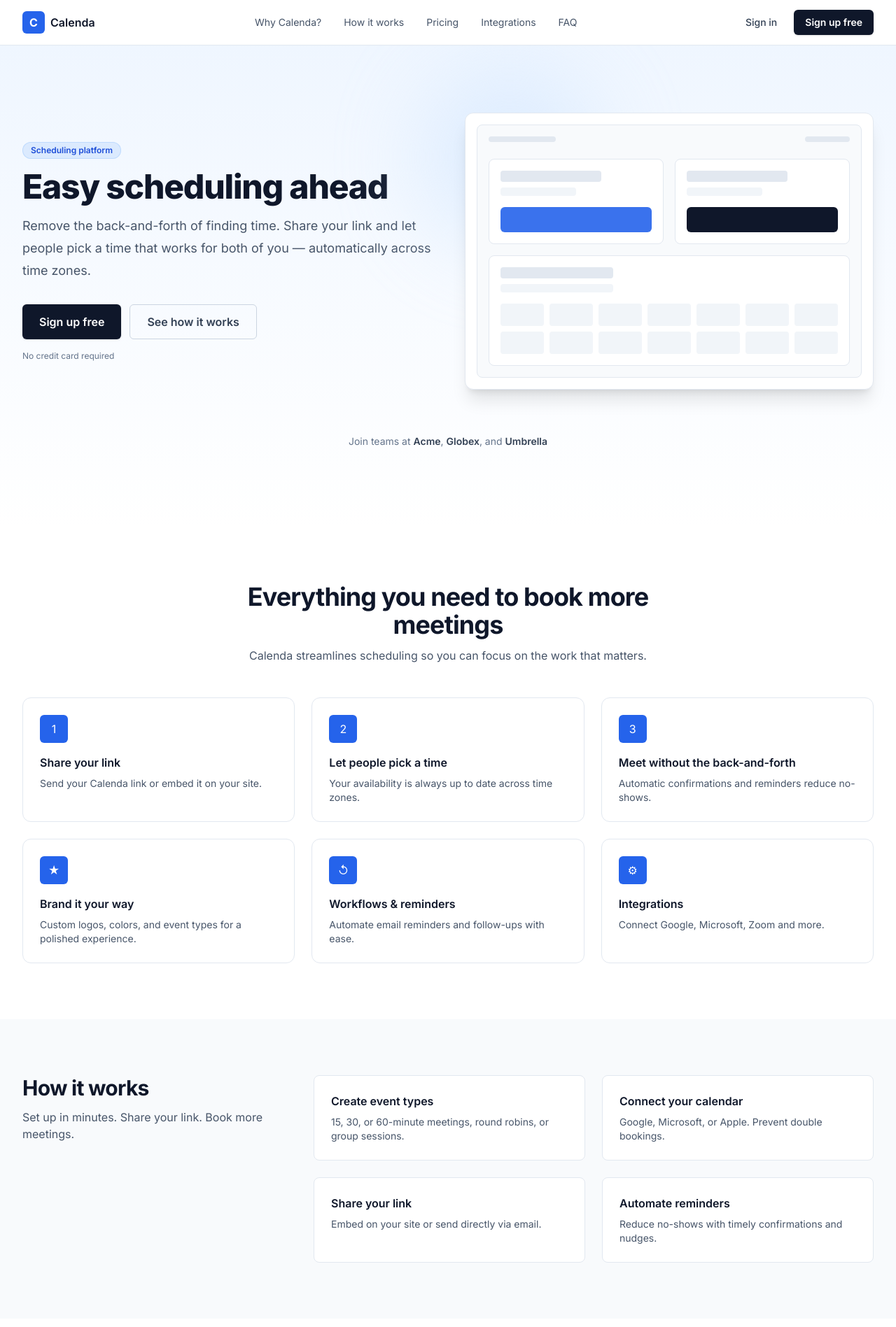
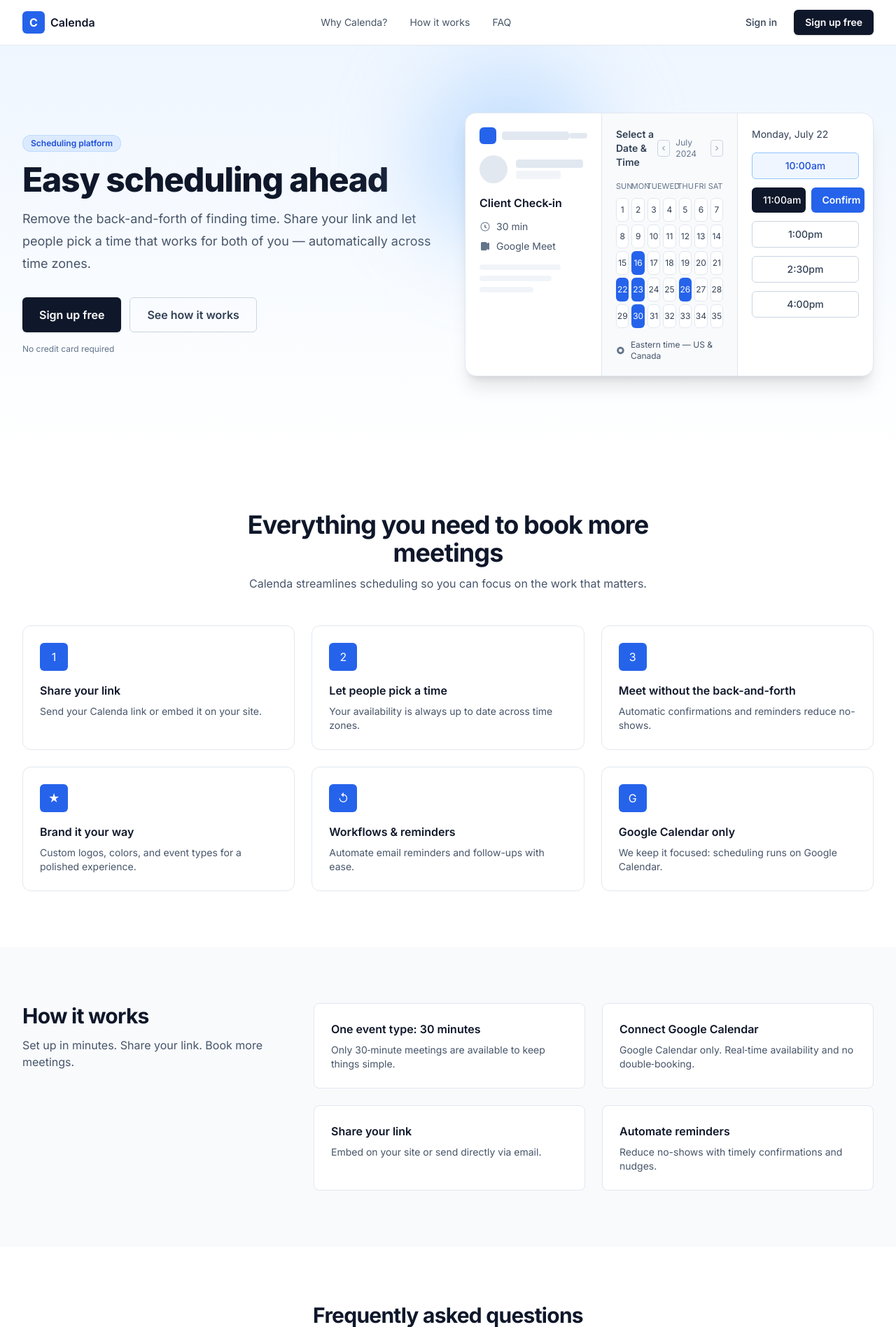
Before and after one commit to truecosmic2025/appointment_booking_system1, a Flask app: page / in a window 1280 px wide. Shown: the top 1897 px of the page at 70% size. Run offline with Flask 3, Linux system fonts and the light colour scheme; some libraries are stand-ins or nearby versions.

Commit message:
right column hero image

```diff
--- a/app/templates/base.html
+++ b/app/templates/base.html
@@ -51,8 +51,6 @@
           <nav class="hidden md:flex items-center gap-8 text-sm text-slate-600">
             <a class="hover:text-slate-900" href="#features">Why Calenda?</a>
             <a class="hover:text-slate-900" href="#how">How it works</a>
-            <a class="hover:text-slate-900" href="#pricing">Pricing</a>
-            <a class="hover:text-slate-900" href="#integrations">Integrations</a>
             <a class="hover:text-slate-900" href="#faq">FAQ</a>
           </nav>
           <div class="hidden md:flex items-center gap-3">
@@ -68,8 +66,6 @@
         <div class="mx-auto max-w-7xl px-4 py-3 space-y-2 text-sm">
           <a class="block py-2" href="#features">Why Calenda?</a>
           <a class="block py-2" href="#how">How it works</a>
-          <a class="block py-2" href="#pricing">Pricing</a>
-          <a class="block py-2" href="#integrations">Integrations</a>
           <div class="flex items-center gap-3 pt-2">
             <a href="#" class="px-3 py-2 text-sm font-medium text-slate-700 hover:text-slate-900">Sign in</a>
             <a href="#cta" class="rounded-md bg-slate-900 px-4 py-2 text-sm font-semibold text-white shadow hover:bg-slate-800">Sign up free</a>
--- a/app/templates/index.html
+++ b/app/templates/index.html
@@ -20,41 +20,93 @@
           <p class="mt-4 text-xs text-slate-500">No credit card required</p>
         </div>
         <div class="relative">
-          <div class="absolute -top-16 -left-16 h-64 w-64 rounded-full bg-brand-200 blur-3xl opacity-40"></div>
-          <div class="relative rounded-xl border border-slate-200 bg-white p-4 shadow-xl">
-            <div class="rounded-lg border border-slate-200 bg-slate-50 p-4">
-              <div class="flex items-center justify-between">
-                <div class="h-2 w-24 rounded bg-slate-200"></div>
-                <div class="h-2 w-16 rounded bg-slate-200"></div>
+          <div class="absolute -top-16 -left-16 h-64 w-64 rounded-full bg-brand-300 blur-3xl opacity-50 pointer-events-none"></div>
+          <div class="relative z-10 rounded-2xl border border-slate-200 bg-white shadow-xl">
+            <div class="grid grid-cols-1 md:grid-cols-3 divide-y md:divide-y-0 md:divide-x divide-slate-200">
+              <!-- Left: Event/Coach -->
+              <div class="p-5">
+                <div class="flex items-center justify-between">
+                  <div class="flex items-center gap-2">
+                    <div class="h-6 w-6 rounded-md bg-brand-600"></div>
+                    <div class="h-3 w-24 rounded bg-slate-200"></div>
+                  </div>
+                  <div class="h-2 w-12 rounded bg-slate-200"></div>
+                </div>
+                <div class="mt-4 flex items-center gap-3">
+                  <div class="h-10 w-10 rounded-full bg-slate-200"></div>
+                  <div>
+                    <div class="h-3 w-24 rounded bg-slate-200"></div>
+                    <div class="mt-1 h-3 w-16 rounded bg-slate-100"></div>
+                  </div>
+                </div>
+                <div class="mt-4 text-slate-900 font-semibold">Client Check‑in</div>
+                <ul class="mt-3 space-y-2 text-sm text-slate-600">
+                  <li class="flex items-center gap-2">
+                    <svg xmlns="http://www.w3.org/2000/svg" viewBox="0 0 24 24" fill="currentColor" class="h-4 w-4 text-slate-500"><path d="M12 8a1 1 0 0 1 1 1v3.382l2.276 1.316a1 1 0 1 1-1 1.732l-2.776-1.605A1.5 1.5 0 0 1 10.5 12V9a1 1 0 0 1 1-1Z"/><path fill-rule="evenodd" d="M12 2.25c-5.385 0-9.75 4.365-9.75 9.75s4.365 9.75 9.75 9.75 9.75-4.365 9.75-9.75S17.385 2.25 12 2.25Zm-8.25 9.75a8.25 8.25 0 1 0 16.5 0 8.25 8.25 0 0 0-16.5 0Z" clip-rule="evenodd"/></svg>
+                    30 min
+                  </li>
+                  <li class="flex items-center gap-2">
+                    <svg xmlns="http://www.w3.org/2000/svg" viewBox="0 0 24 24" fill="currentColor" class="h-4 w-4 text-slate-500"><path d="M3 5.25A2.25 2.25 0 0 1 5.25 3h8.25A2.25 2.25 0 0 1 15.75 5.25v.878l3.305-1.653A1.5 1.5 0 0 1 21 5.843v12.314a1.5 1.5 0 0 1-1.945 1.368L15.75 17.872v.878A2.25 2.25 0 0 1 13.5 21H5.25A2.25 2.25 0 0 1 3 18.75V5.25Z"/></svg>
+                    Google Meet
+                  </li>
+                </ul>
+                <div class="mt-4 space-y-2">
+                  <div class="h-2 w-3/4 rounded bg-slate-100"></div>
+                  <div class="h-2 w-2/3 rounded bg-slate-100"></div>
+                  <div class="h-2 w-1/2 rounded bg-slate-100"></div>
+                </div>
               </div>
-              <div class="mt-6 grid grid-cols-2 gap-4">
-                <div class="rounded-lg border border-slate-200 bg-white p-4">
-                  <div class="h-4 w-2/3 rounded bg-slate-200"></div>
-                  <div class="mt-2 h-3 w-1/2 rounded bg-slate-100"></div>
-                  <div class="mt-4 h-9 w-full rounded-md bg-brand-600/90"></div>
+
+              <!-- Middle: Calendar -->
+              <div class="p-5 bg-slate-50">
+                <div class="flex items-center justify-between">
+                  <div class="text-sm font-semibold text-slate-700">Select a Date & Time</div>
+                  <div class="flex items-center gap-2 text-slate-500">
+                    <button class="inline-flex h-6 w-6 items-center justify-center rounded border border-slate-300 hover:bg-white" aria-label="Prev">
+                      <svg xmlns="http://www.w3.org/2000/svg" viewBox="0 0 24 24" fill="none" stroke="currentColor" stroke-width="2" class="h-3 w-3"><path d="M15 18l-6-6 6-6"/></svg>
+                    </button>
+                    <div class="text-xs">July 2024</div>
+                    <button class="inline-flex h-6 w-6 items-center justify-center rounded border border-slate-300 hover:bg-white" aria-label="Next">
+                      <svg xmlns="http://www.w3.org/2000/svg" viewBox="0 0 24 24" fill="none" stroke="currentColor" stroke-width="2" class="h-3 w-3"><path d="M9 6l6 6-6 6"/></svg>
+                    </button>
+                  </div>
                 </div>
-                <div class="rounded-lg border border-slate-200 bg-white p-4">
-                  <div class="h-4 w-2/3 rounded bg-slate-200"></div>
-                  <div class="mt-2 h-3 w-1/2 rounded bg-slate-100"></div>
-                  <div class="mt-4 h-9 w-full rounded-md bg-slate-900"></div>
+                <div class="mt-4 grid grid-cols-7 text-center text-[11px] text-slate-500">
+                  <div>SUN</div><div>MON</div><div>TUE</div><div>WED</div><div>THU</div><div>FRI</div><div>SAT</div>
                 </div>
-                <div class="col-span-2 rounded-lg border border-slate-200 bg-white p-4">
-                  <div class="h-4 w-1/3 rounded bg-slate-200"></div>
-                  <div class="mt-2 h-3 w-1/3 rounded bg-slate-100"></div>
-                  <div class="mt-4 grid grid-cols-7 gap-2">
-                    {% for i in range(1,15) %}
-                      <div class="h-8 rounded bg-slate-100"></div>
-                    {% endfor %}
+                <div class="mt-2 grid grid-cols-7 gap-1">
+                  {% for i in range(1, 36) %}
+                    {% set active = i in [16,22,23,26,30] %}
+                    <div class="flex items-center justify-center py-2 text-xs rounded-md {{ 'bg-brand-600 text-white' if active else 'bg-white text-slate-700 border border-slate-200' }}">
+                      {{ i }}
+                    </div>
+                  {% endfor %}
+                </div>
+                <div class="mt-4 flex items-center gap-2 text-xs text-slate-600">
+                  <svg xmlns="http://www.w3.org/2000/svg" viewBox="0 0 24 24" fill="currentColor" class="h-4 w-4 text-slate-500"><path fill-rule="evenodd" d="M12 2.25c-5.385 0-9.75 4.365-9.75 9.75s4.365 9.75 9.75 9.75 9.75-4.365 9.75-9.75S17.385 2.25 12 2.25ZM7.5 12a4.5 4.5 0 1 0 9 0 4.5 4.5 0 0 0-9 0Z" clip-rule="evenodd"/></svg>
+                  Eastern time — US & Canada
+                </div>
+              </div>
+
+              <!-- Right: Times -->
+              <div class="p-5">
+                <div class="text-sm text-slate-700">Monday, July 22</div>
+                <div class="mt-4 space-y-3">
+                  <button class="w-full rounded-md border border-brand-300 bg-brand-50 px-4 py-2 text-sm font-medium text-brand-700 hover:bg-brand-100">10:00am</button>
+                  <div class="flex gap-2">
+                    <button class="w-1/2 rounded-md bg-slate-900 px-4 py-2 text-sm font-medium text-white">11:00am</button>
+                    <button class="w-1/2 rounded-md bg-brand-600 px-4 py-2 text-sm font-semibold text-white">Confirm</button>
                   </div>
+                  <button class="w-full rounded-md border border-slate-300 bg-white px-4 py-2 text-sm font-medium text-slate-700 hover:bg-slate-50">1:00pm</button>
+                  <button class="w-full rounded-md border border-slate-300 bg-white px-4 py-2 text-sm font-medium text-slate-700 hover:bg-slate-50">2:30pm</button>
+                  <button class="w-full rounded-md border border-slate-300 bg-white px-4 py-2 text-sm font-medium text-slate-700 hover:bg-slate-50">4:00pm</button>
                 </div>
               </div>
             </div>
           </div>
         </div>
       </div>
-      <div class="mt-16 text-center text-sm text-slate-500">
-        Join teams at <span class="font-semibold text-slate-700">Acme</span>, <span class="font-semibold text-slate-700">Globex</span>, and <span class="font-semibold text-slate-700">Umbrella</span>
-      </div>
+
     </div>
   </section>
 
@@ -92,9 +144,9 @@
           <p class="mt-2 text-sm text-slate-600">Automate email reminders and follow-ups with ease.</p>
         </div>
         <div class="rounded-xl border border-slate-200 p-6">
-          <div class="h-10 w-10 rounded-md bg-brand-600 text-white flex items-center justify-center">⚙︎</div>
-          <h3 class="mt-4 font-semibold text-slate-900">Integrations</h3>
-          <p class="mt-2 text-sm text-slate-600">Connect Google, Microsoft, Zoom and more.</p>
+          <div class="h-10 w-10 rounded-md bg-brand-600 text-white flex items-center justify-center">G</div>
+          <h3 class="mt-4 font-semibold text-slate-900">Google Calendar only</h3>
+          <p class="mt-2 text-sm text-slate-600">We keep it focused: scheduling runs on Google Calendar.</p>
         </div>
       </div>
     </div>
@@ -110,12 +162,12 @@
         </div>
         <div class="lg:col-span-2 grid grid-cols-1 sm:grid-cols-2 gap-6">
           <div class="rounded-lg border border-slate-200 bg-white p-6">
-            <h3 class="font-semibold text-slate-900">Create event types</h3>
-            <p class="mt-2 text-sm text-slate-600">15, 30, or 60-minute meetings, round robins, or group sessions.</p>
+            <h3 class="font-semibold text-slate-900">One event type: 30 minutes</h3>
+            <p class="mt-2 text-sm text-slate-600">Only 30‑minute meetings are available to keep things simple.</p>
           </div>
           <div class="rounded-lg border border-slate-200 bg-white p-6">
-            <h3 class="font-semibold text-slate-900">Connect your calendar</h3>
-            <p class="mt-2 text-sm text-slate-600">Google, Microsoft, or Apple. Prevent double bookings.</p>
+            <h3 class="font-semibold text-slate-900">Connect Google Calendar</h3>
+            <p class="mt-2 text-sm text-slate-600">Google Calendar only. Real‑time availability and no double‑booking.</p>
           </div>
           <div class="rounded-lg border border-slate-200 bg-white p-6">
             <h3 class="font-semibold text-slate-900">Share your link</h3>
@@ -130,32 +182,7 @@
     </div>
   </section>
 
-  <!-- Pricing CTA -->
-  <section id="pricing" class="py-20">
-    <div class="mx-auto max-w-5xl px-4 sm:px-6 lg:px-8 text-center">
-      <h2 class="text-3xl font-bold tracking-tight text-slate-900">Get started free. Upgrade anytime.</h2>
-      <p class="mt-3 text-slate-600">Start free with core features. Unlock advanced workflows when you're ready.</p>
-      <div class="mt-8 flex flex-col sm:flex-row items-center justify-center gap-4">
-        <a href="#" class="inline-flex items-center justify-center rounded-md bg-slate-900 px-6 py-3 text-base font-semibold text-white shadow hover:bg-slate-800">Start for free</a>
-        <a href="#" class="inline-flex items-center justify-center rounded-md border border-slate-300 px-6 py-3 text-base font-semibold text-slate-700 hover:bg-slate-50">Compare plans</a>
-      </div>
-    </div>
-  </section>
 
-  <!-- Integrations -->
-  <section id="integrations" class="py-20 bg-slate-50">
-    <div class="mx-auto max-w-7xl px-4 sm:px-6 lg:px-8">
-      <div class="mx-auto max-w-2xl text-center">
-        <h2 class="text-3xl font-bold tracking-tight text-slate-900">Works with your stack</h2>
-        <p class="mt-3 text-slate-600">Connect the tools you already use to automate scheduling.</p>
-      </div>
-      <div class="mt-12 grid grid-cols-2 sm:grid-cols-3 lg:grid-cols-6 gap-4">
-        {% for name in ["Google", "Office 365", "Zoom", "Slack", "Stripe", "Zapier"] %}
-          <div class="flex items-center justify-center rounded-lg border border-slate-200 bg-white p-6 text-sm font-medium text-slate-700">{{ name }}</div>
-        {% endfor %}
-      </div>
-    </div>
-  </section>
 
   <!-- FAQ -->
   <section id="faq" class="py-20">
@@ -168,7 +195,7 @@
         </div>
         <div class="rounded-lg border border-slate-200 p-6">
           <dt class="font-semibold text-slate-900">Can I integrate my Google Calendar?</dt>
-          <dd class="mt-2 text-sm text-slate-600">Absolutely. Connect Google or Microsoft to prevent double-booking.</dd>
+          <dd class="mt-2 text-sm text-slate-600">Yes. Only Google Calendar is supported at this time.</dd>
         </div>
         <div class="rounded-lg border border-slate-200 p-6">
           <dt class="font-semibold text-slate-900">Does Calenda send reminders?</dt>
```
